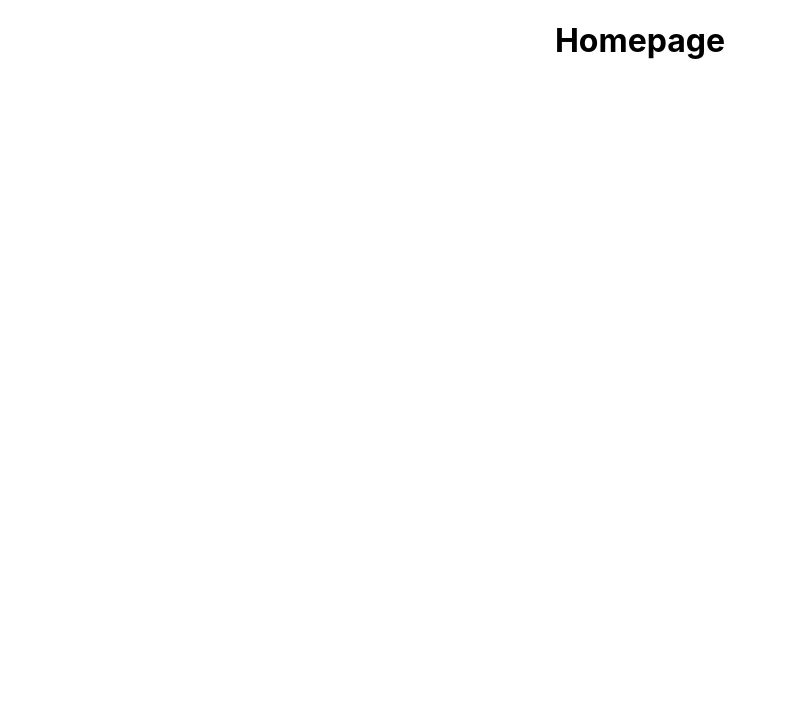
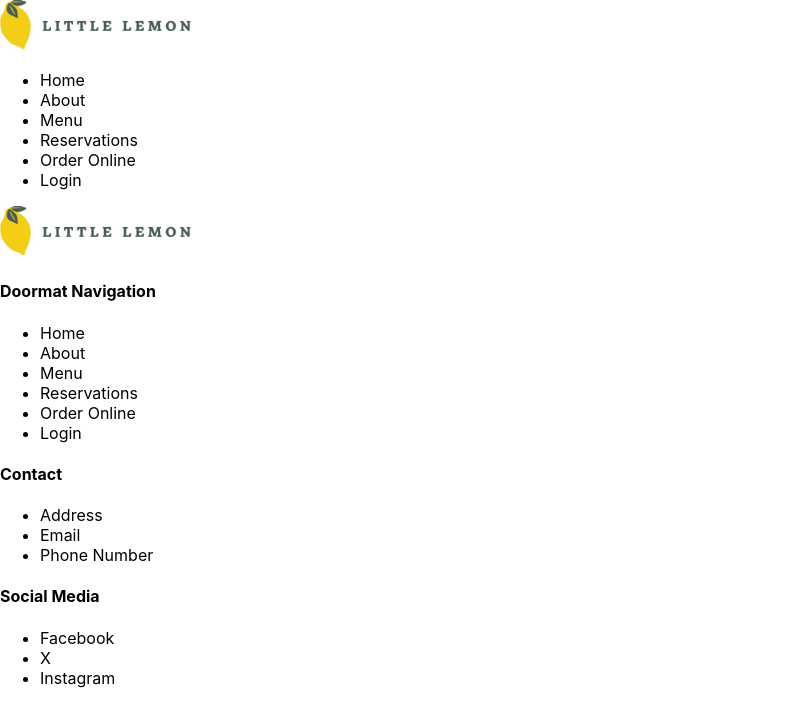
Before and after one commit to rohit-sabapathi/little-lemon, a React (Create React App) app: page / in a window 1280 px wide. Shown: the top 726 px of the page, without its empty margins (0-787 px from the left). Built offline with nearby package versions, Linux system fonts and the light colour scheme.

Commit message:
new commits

```diff
--- a/public/index.html
+++ b/public/index.html
@@ -7,8 +7,11 @@
     <meta name="theme-color" content="#000000" />
     <meta
       name="description"
-      content="Web site created using create-react-app"
+      content="Little Lemon, a restaurant where people eat food."
     />
+    <meta name="og:title" content="Little Lemon"/>
+    <meta name="og:description" content="A restaurant where people eat food and go home."/>
+    <meta name="og:image" content="file:///D:/Coursera/course%208/assets/icons_assets/Logo%20.svg"
     <link rel="apple-touch-icon" href="%PUBLIC_URL%/logo192.png" />
     <!--
       manifest.json provides metadata used when your web app is installed on a
--- a/src/App.js
+++ b/src/App.js
@@ -1,10 +1,17 @@
 import './App.css';
+import Header from "./components/Header";
+import Nav from "./components/Nav";
+import Main from "./components/Main";
+import Footer from "./components/Footer";
 
 function App() {
   return (
-    <div className="App">
-      <h1>Homepage</h1>
-    </div>
+    <>
+      <Header/>
+      <Nav/>
+      <Main/>
+      <Footer/>
+    </>
   );
 }
 
--- /dev/null
+++ b/src/components/Footer.js
@@ -0,0 +1,32 @@
+import React from "react";
+import logo from "./lemon.jpg"
+function Footer(){
+    return(
+        <footer>
+            <img src={logo} width={200} height={50} alt="little lemon logo" />
+            <h4>Doormat Navigation</h4>
+            <ul>
+                <li>Home</li>
+                <li>About</li>
+                <li>Menu</li>
+                <li>Reservations</li>
+                <li>Order Online</li>
+                <li>Login</li>
+            </ul>
+            <h4>Contact</h4>
+            <ul>
+                <li>Address</li>
+                <li>Email</li>
+                <li>Phone Number</li>
+            </ul>
+            <h4>Social Media</h4>
+            <ul>
+                <li>Facebook</li>
+                <li>X</li>
+                <li>Instagram</li>
+            </ul>
+        </footer>
+    )
+}
+
+export default Footer;
--- /dev/null
+++ b/src/components/Header.js
@@ -0,0 +1,11 @@
+import React from "react";
+import logo from "./lemon.jpg";
+function Header(){
+    return(
+        <header>
+            <img src={logo} width={200} height={50} alt="little lemon logo" />
+        </header>
+    )
+}
+
+export default Header;
--- /dev/null
+++ b/src/components/Main.js
@@ -0,0 +1,11 @@
+import React from "react";
+
+function Main(){
+    return(
+        <main>
+
+        </main>
+    )
+}
+
+export default Main;
--- /dev/null
+++ b/src/components/Nav.js
@@ -0,0 +1,18 @@
+import React from "react";
+
+function Nav(){
+    return(
+        <nav>
+            <ul>
+                <li>Home</li>
+                <li>About</li>
+                <li>Menu</li>
+                <li>Reservations</li>
+                <li>Order Online</li>
+                <li>Login</li>
+            </ul>
+        </nav>
+    )
+}
+
+export default Nav;
```
Also changed, not shown: src/components/lemon.jpg (added).
